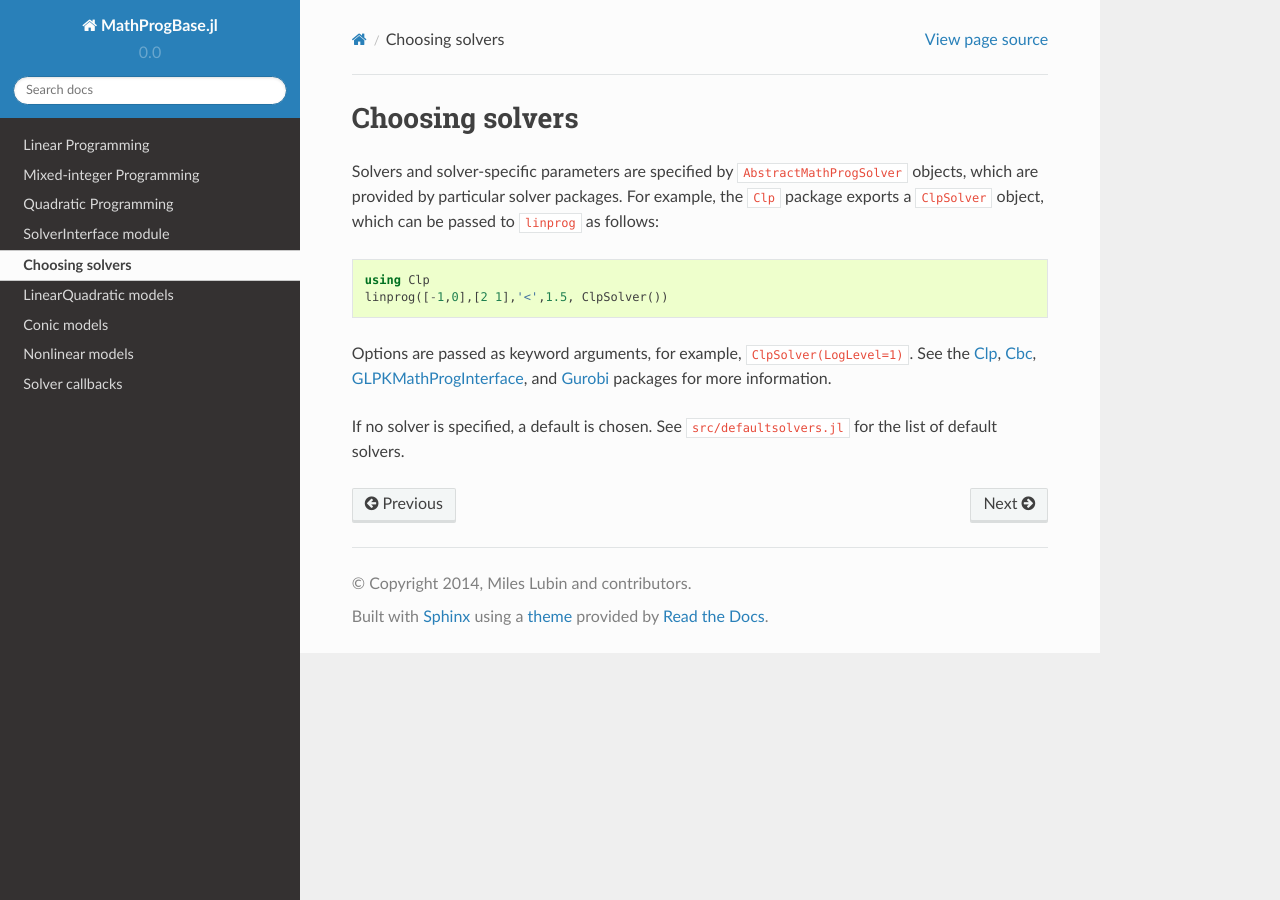
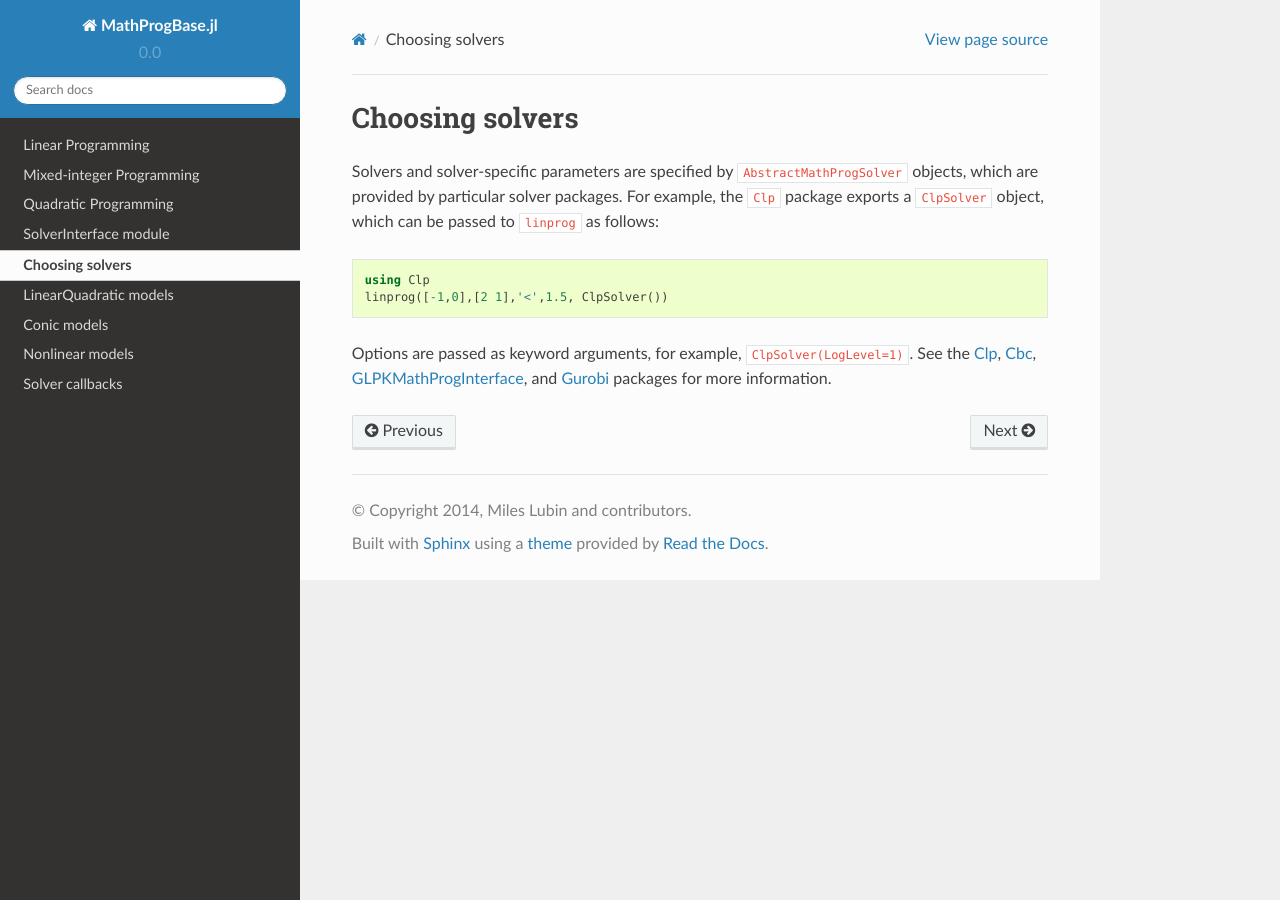
Before and after one commit to JuliaOpt/MathProgBase.jl, a Sphinx documentation site: the page built from doc/solvers.rst, in a window 1280 px wide. Built offline with Sphinx 7.4.7 and the Read the Docs theme 2.0.0, drawn with Linux system fonts in a browser that asks for light colours.

Commit message:
Remove default solver functionality in docs
Left out of #151.

```diff
--- a/doc/solvers.rst
+++ b/doc/solvers.rst
@@ -10,5 +10,3 @@ Solvers and solver-specific parameters are specified by ``AbstractMathProgSolver
     linprog([-1,0],[2 1],'<',1.5, ClpSolver())
 
 Options are passed as keyword arguments, for example, ``ClpSolver(LogLevel=1)``. See the `Clp <https://github.com/mlubin/Clp.jl>`_, `Cbc <https://github.com/mlubin/Cbc.jl>`_, `GLPKMathProgInterface <https://github.com/JuliaOpt/GLPKMathProgInterface.jl>`_, and `Gurobi <https://github.com/JuliaOpt/Gurobi.jl>`_ packages for more information.
-
-If no solver is specified, a default is chosen. See ``src/defaultsolvers.jl`` for the list of default solvers.
```
